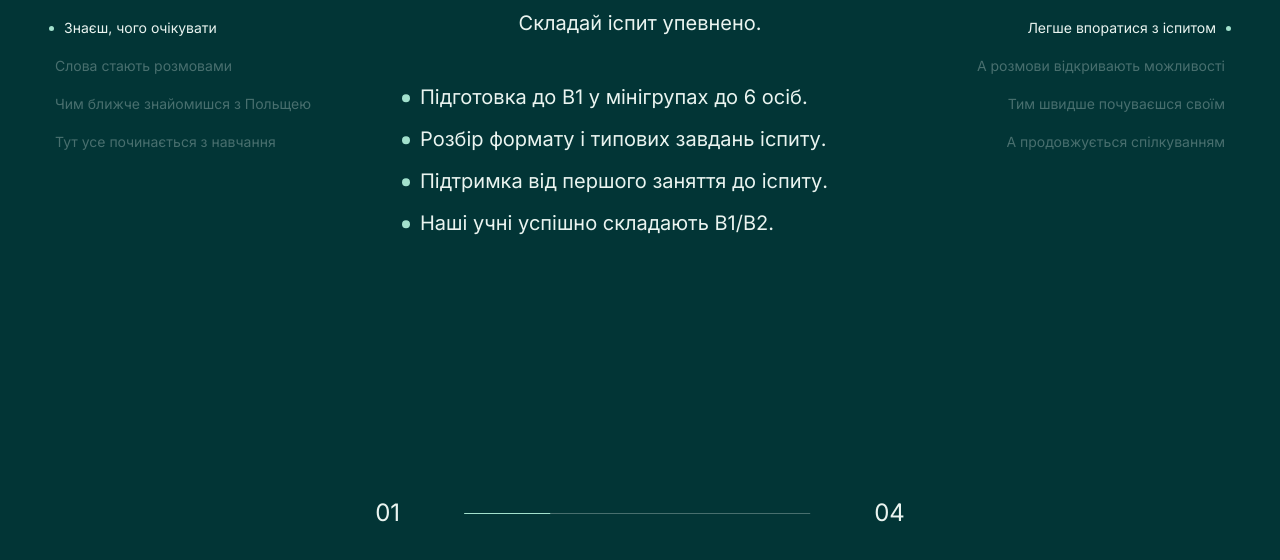
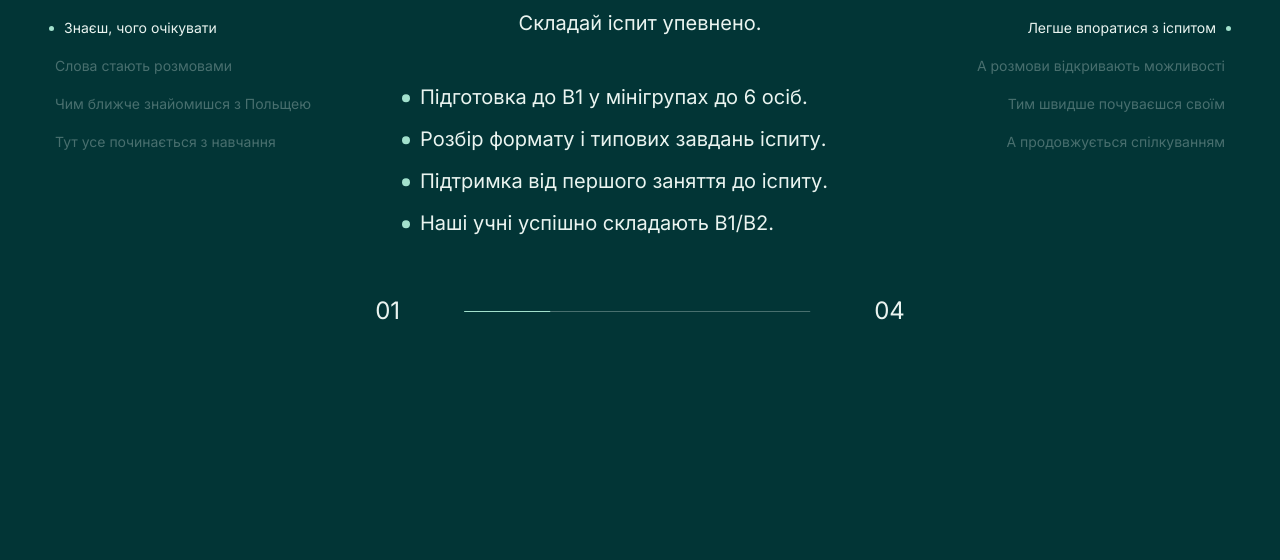
Before and after one commit to Tetiana2309/skawi-website, a React (Vite) app: page / in a window 1280 px wide. Shown: the part 1216-1776 px from the top of the page. Built offline with nearby package versions, Linux system fonts and the light colour scheme.

Commit message:
Keep services pagination visible on all slides in short desktop viewports

```diff
--- a/src/sections/Services.css
+++ b/src/sections/Services.css
@@ -198,7 +198,8 @@
 
 .services__pagination {
   position: absolute;
-  bottom: 60px;
+  /* Keep pagination in the visible viewport even when the 1002px stage is taller. */
+  bottom: max(60px, calc(1062px - 100svh));
   left: 50%;
   z-index: 7;
   transform: translateX(-50%);
```
